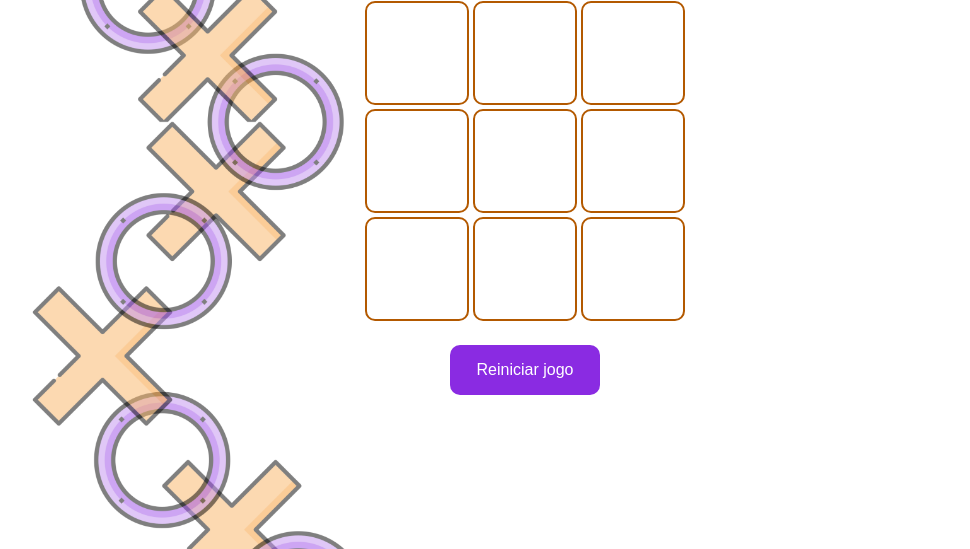
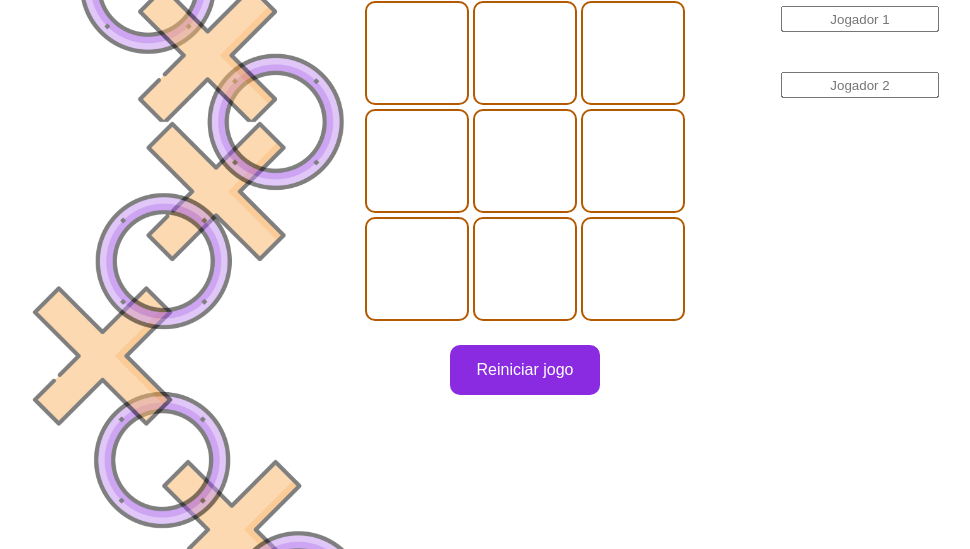
Before and after one commit to JessMotta/jogoDaVelha, a plain HTML site: page index.html in a window 1280 px wide. Shown: the part 251-800 px from the top of the page, without its empty margins (115-1085 px from the left). Drawn offline with Linux system fonts and the light colour scheme.

Commit message:
add player

```diff
--- a/index.html
+++ b/index.html
@@ -1,5 +1,6 @@
 <!DOCTYPE html>
 <html lang="en">
+
 <head>
     <meta charset="UTF-8">
     <meta http-equiv="X-UA-Compatible" content="IE=edge">
@@ -7,9 +8,11 @@
     <link rel="stylesheet" type="text/css" href="./styles/style.css">
     <title>Jogo da Velha</title>
 </head>
+
 <body>
     <!-- <h1>Jogo da Velha</h1> -->
-    <img id="logo" src="./assets/images/logo_2.png" >
+    <img id="logo" src="./assets/images/logo_2.png">
+
 
     <div class="stage">
         <div>
@@ -18,11 +21,11 @@
             </div>
             <div id="1" class="square">
 
-        </div>
+            </div>
             <div id="2" class="square"></div>
         </div>
         <div>
-            <div id="3"class="square"></div>
+            <div id="3" class="square"></div>
             <div id="4" class="square"></div>
             <div id="5" class="square"></div>
         </div>
@@ -31,16 +34,29 @@
             <div id="7" class="square"></div>
             <div id="8" class="square"></div>
         </div>
+
+    </div>
+    <button id="btnRestart" onclick="restartGame()"> Reiniciar jogo</button>
+
+
+    <div class="container">
+        <div class="players">
+            <input id="player1" type="text" placeholder="Jogador 1">
+            <input id="player2" type="text" placeholder="Jogador 2">
+        </div>
+
     </div>
 
-    <button id="btnRestart" onclick="restartGame()"> Reiniciar jogo</button>
 
-    <!-- <input id="player1" type="text" placeholder="Jogador 1">
-    <input id="player2" type="text" placeholder="Jogador 2"> -->
+
+
+
+
 
     <!-- carrega primeiro o game pois a interface irá precisar dela  -->
     <script src="./scripts/game.js"></script>
     <script src="./scripts/interface.js"></script>
 
 </body>
+
 </html>
--- a/styles/style.css
+++ b/styles/style.css
@@ -5,8 +5,8 @@ body {
   background-repeat: no-repeat;
 }
 
-#logo{
-    height: 30vh;
+#logo {
+  height: 30vh;
 }
 
 h1 {
@@ -15,6 +15,11 @@ h1 {
   margin-bottom: 40px;
   color: white;
 }
+
+
+/* .stage{
+   align-content: center;
+} */
 
 .square {
   width: 100px;
@@ -76,11 +81,27 @@ h1 {
   cursor: pointer;
 }
 
-/*
-input{
-    display: flex;
-    align-items: center;
-    justify-content: flex-end;
-    align-items: center;
-    float: right;
+/* .container {
+  position: absolute;
+  align-items: center;
 } */
+
+.players {
+  display: flex;
+  flex-direction: column;
+  /* margin-left: 100px; */
+  position: relative;
+  float: right;
+  top: 0;
+  bottom: 0;
+  right: 0;
+  left: 0;
+ transform: translate(-100%, -310%);
+}
+
+input {
+  margin: 20px;
+  width: 150px;
+  height: 20px;
+  text-align: center;
+}
```
